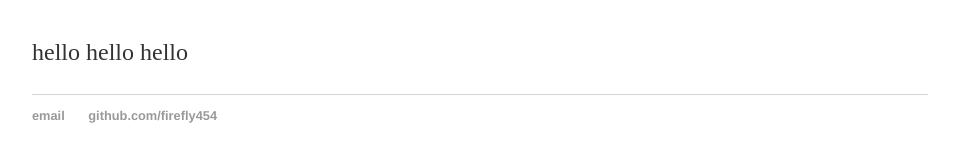
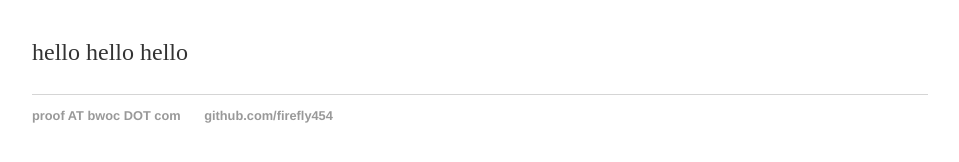
Before and after one commit to firefly454/firefly454.github.io, a Jekyll site: the page built from index.html, in a window 1280 px wide. Shown: the part 161-323 px from the top of the page, without its empty margins (160-1119 px from the left). Built offline with Jekyll 4.4.1, drawn with Linux system fonts in a browser that asks for light colours.

Commit message:
Update default.html

```diff
--- a/_layouts/default.html
+++ b/_layouts/default.html
@@ -22,7 +22,7 @@
 			</div><!-- /.container -->
 			<footer>
 	    		<ul>
-	        		<li><a href="mailto:proof.bwoc@gmail.com">email</a></li>
+	        		<li><a href="mailto:proof.bwoc@gmail.com">proof AT bwoc DOT com</a></li>
 	        		<li><a href="https://github.com/firefly454">github.com/firefly454</a></li>
 				</ul>
 			</footer>
```
